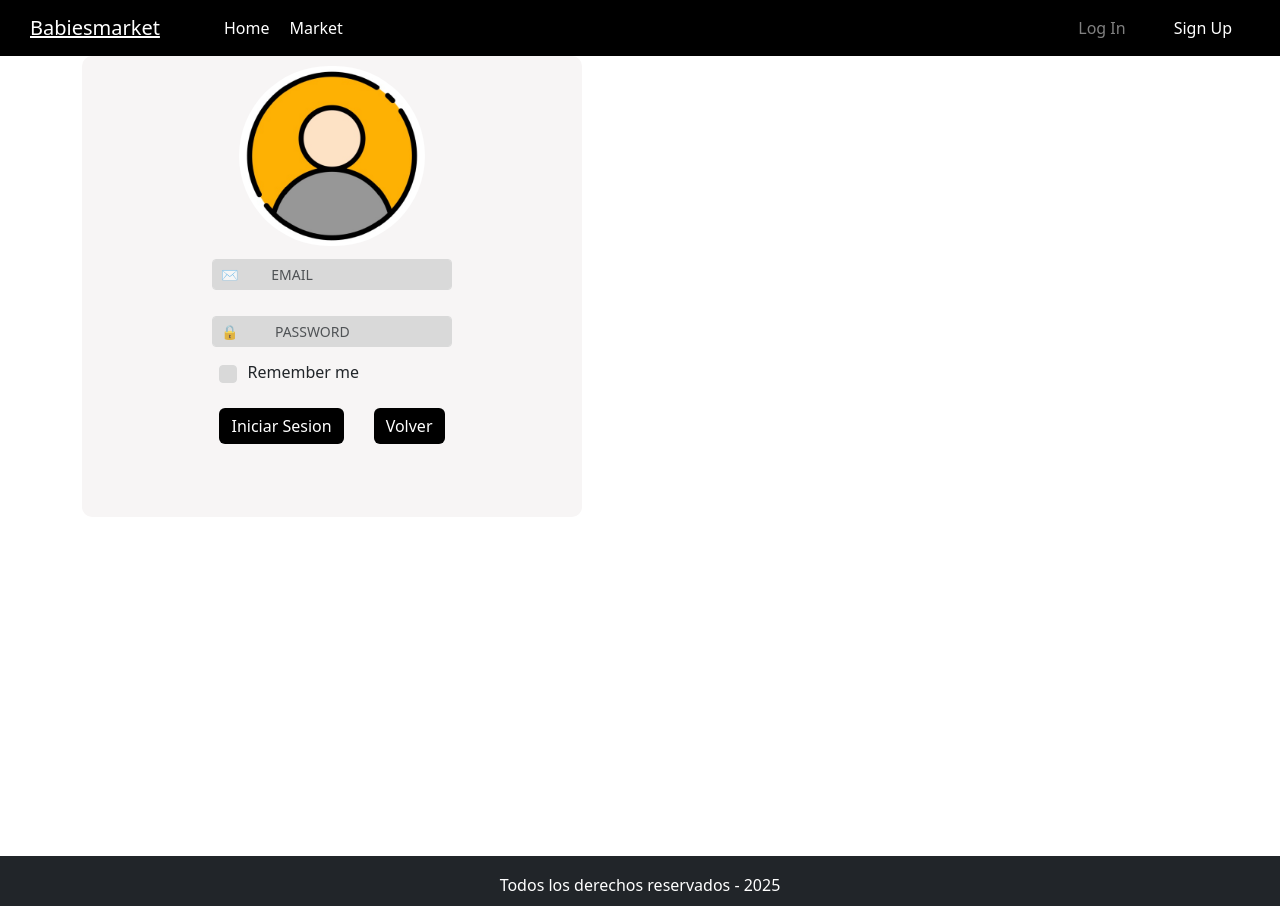
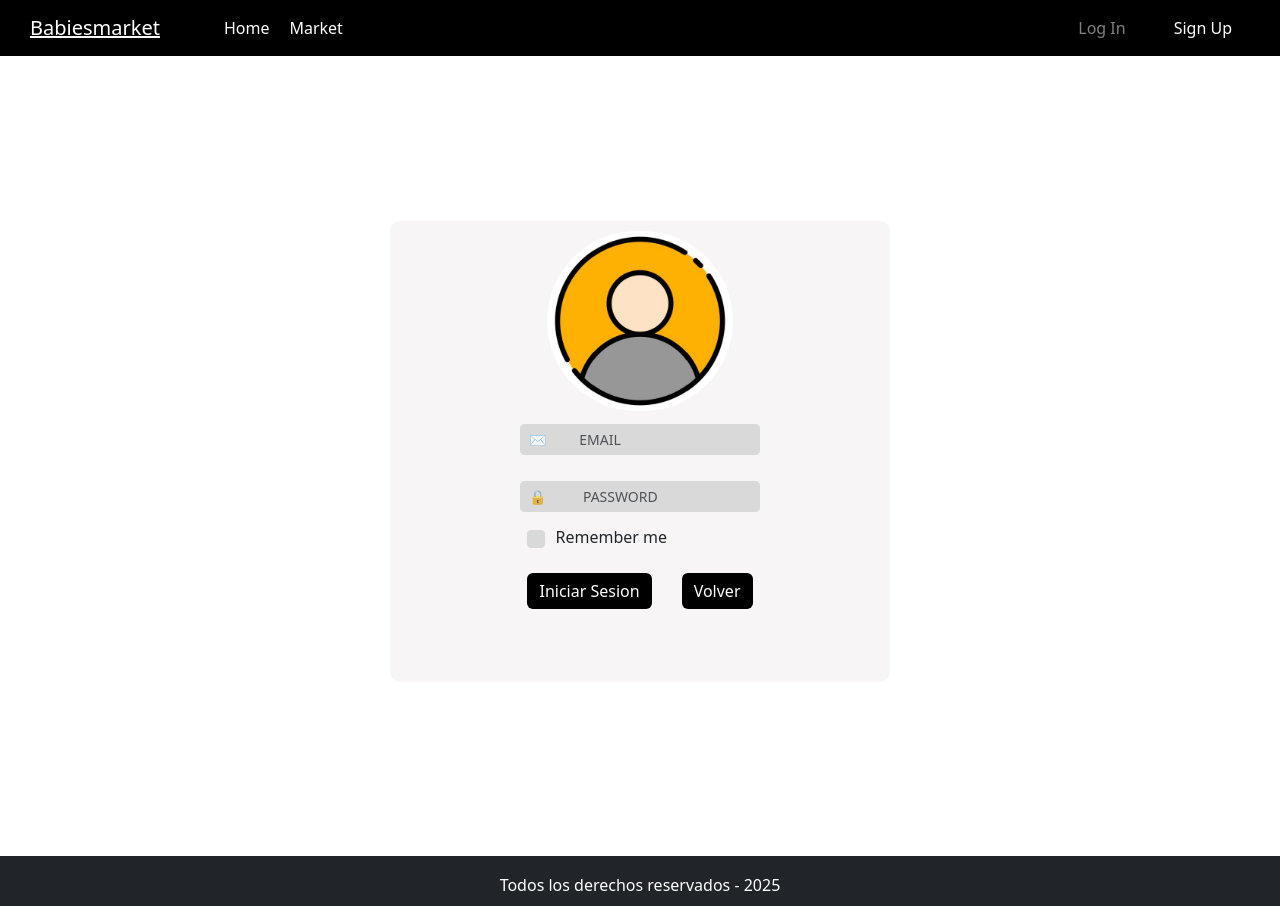
Before and after one commit to Pily1981/hito2Front, a React (Vite) app: page /login in a window 1280 px wide. Built offline with nearby package versions, Linux system fonts and the light colour scheme.

Commit message:
fix footer y login

```diff
--- a/src/Componentes/stylesheets/Product.css
+++ b/src/Componentes/stylesheets/Product.css
@@ -1,5 +1,6 @@
 .container-product {
   display: grid;
+  height: 100vh;
   grid-template-columns: 1fr 1fr;
   grid-template-rows: auto auto auto;
   grid-template-areas:
--- a/src/Componentes/stylesheets/login.css
+++ b/src/Componentes/stylesheets/login.css
@@ -8,11 +8,11 @@ img {
   margin: auto;
 }
 
-.container-login.container {
+.container-login {
   min-height: 100vh;
   display: flex;
-  margin-top: 0px;
-  flex-direction: column;
+  justify-content: center;
+  align-items: center;
 }
 
 #checkbox {
--- a/src/pages/editpublication.jsx
+++ b/src/pages/editpublication.jsx
@@ -15,7 +15,7 @@ import { AuthContext } from "../context/AuthContext";
 import { useNavigate, useParams } from "react-router-dom";
 
 const EditPublication = () => {
-  const { user, token } = useContext(AuthContext);
+  const { user, token, logout } = useContext(AuthContext);
   const navigate = useNavigate();
   const { publication_id } = useParams();
   const [categories, setCategories] = useState([]);
```
